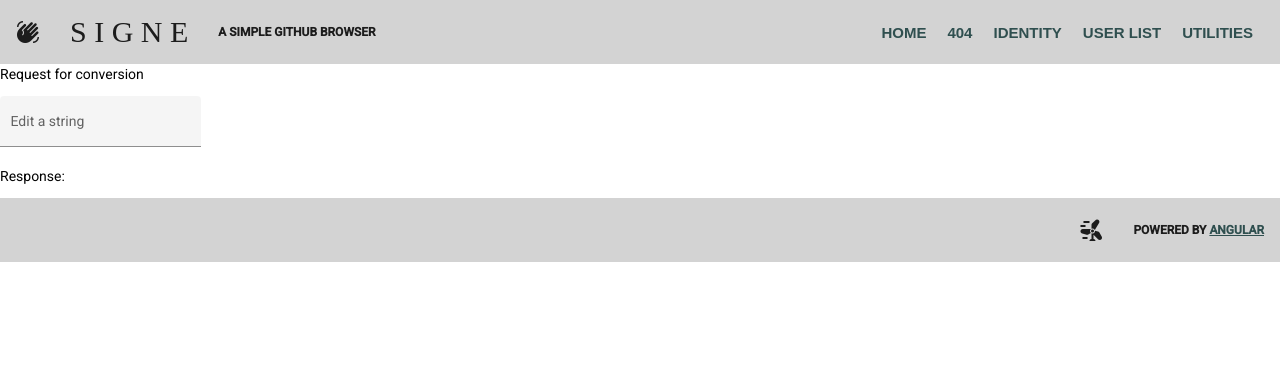
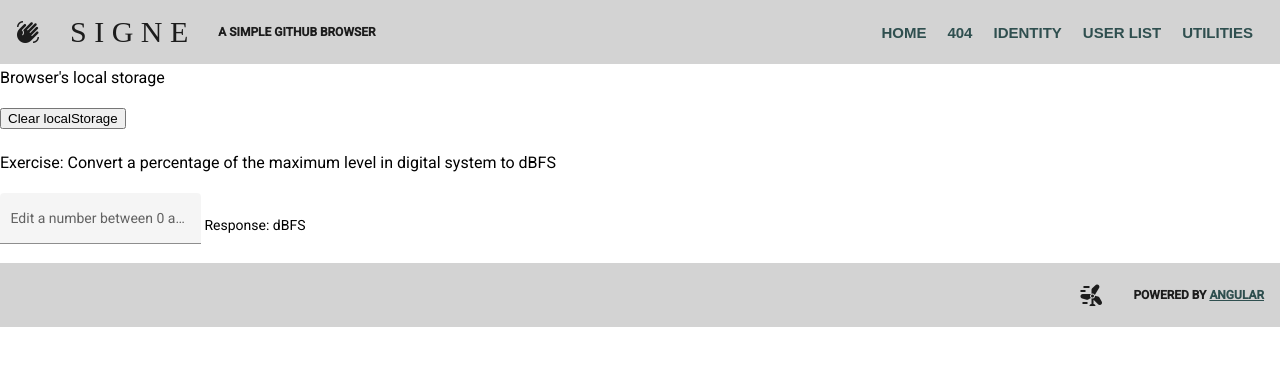
Before and after one commit to IgorOfKaleidoscopic/signe-fe, an Angular app: page /util in a window 1280 px wide. Before the commit this address had no page. Shown: the top 366 px of the page. Built offline with nearby package versions, Linux system fonts and the light colour scheme.

Commit message:
Utilities features

```diff
--- a/src/app/core/utilities/utilities.service.ts
+++ b/src/app/core/utilities/utilities.service.ts
@@ -34,7 +34,7 @@ export class UtilitiesService {
 
       return sText;
     } else {
-      console.log('UtilitiesService.decodeTextFromLocalStorage: No such text found in localStorage')
+      console.log('UtilitiesService.decodeTextFromLocalStorage: No such text found in localStorage');
 
       return '';
     }
@@ -49,6 +49,10 @@ export class UtilitiesService {
       localStorage.removeItem(prefix + i.toString().padStart(3, '0'));
     }
 
-    console.log('UtilitiesService.removeEncodedTextFromLocalStorage: Text by prefix "' + prefix + '" has been removed from the localStorage')
+    console.log('UtilitiesService.removeEncodedTextFromLocalStorage: Text by prefix "' + prefix + '" has been removed from the localStorage');
+  }
+
+  clearLocalStorage():void {
+    localStorage.clear();
   }
 }
--- a/src/app/features/utilities/utilities.component.html
+++ b/src/app/features/utilities/utilities.component.html
@@ -1,13 +1,15 @@
 <div>
   <section>
-    <p>Request for conversion</p>
+    <h3>Browser's local storage</h3>
+    <button mat-button (click)="clearLocalStorage()">Clear localStorage</button>
+  </section>
+  <br>
+  <section>
+    <h3>Exercise: Convert a percentage of the maximum level in digital system to dBFS</h3>
     <mat-form-field appearance="fill">
-      <mat-label>Edit a string</mat-label>
-      <input matInput type="text" [(ngModel)]="encodeRequest" (ngModelChange)="encode()">
+      <mat-label>Edit a number between 0 and 1</mat-label>
+      <input matInput type="text" [(ngModel)]="sPerc" (ngModelChange)="convertPercDbfs()">
     </mat-form-field>
-  </section>
-
-  <section>
-    <p>Response: {{encodeResponse}}</p>
+    Response: {{sDbfs}} dBFS
   </section>
 </div>
--- a/src/app/features/utilities/utilities.component.ts
+++ b/src/app/features/utilities/utilities.component.ts
@@ -8,19 +8,18 @@ import { UtilitiesService } from 'src/app/core/utilities/utilities.service';
   styleUrls: ['./utilities.component.css']
 })
 export class UtilitiesComponent implements OnInit {
-  encodeRequest:string;
-  encodeResponse:string;
+  sPerc:string = '';
+  sDbfs:string = '';
 
   constructor(public utlt: UtilitiesService) {
-    this.encodeRequest = '';
-    this.encodeResponse = '';
   }
 
-  encode(): void {
-    //this.encodeResponse = new Uint8Array(this.utlt.encode(this.encodeRequest)).toString();
-    //console.log(this.encodeRequest);
-    //console.log(new Uint32Array(this.utlt.encode(this.encodeRequest)).toString());
-    //console.log(this.encodeResponse);
+  convertPercDbfs():void {
+    this.sDbfs = String(Number(20 * Math.log10(Number(this.sPerc))).toFixed(2));
+  }
+
+  clearLocalStorage():void {
+    this.utlt.clearLocalStorage();
   }
 
   ngOnInit(): void {
```
